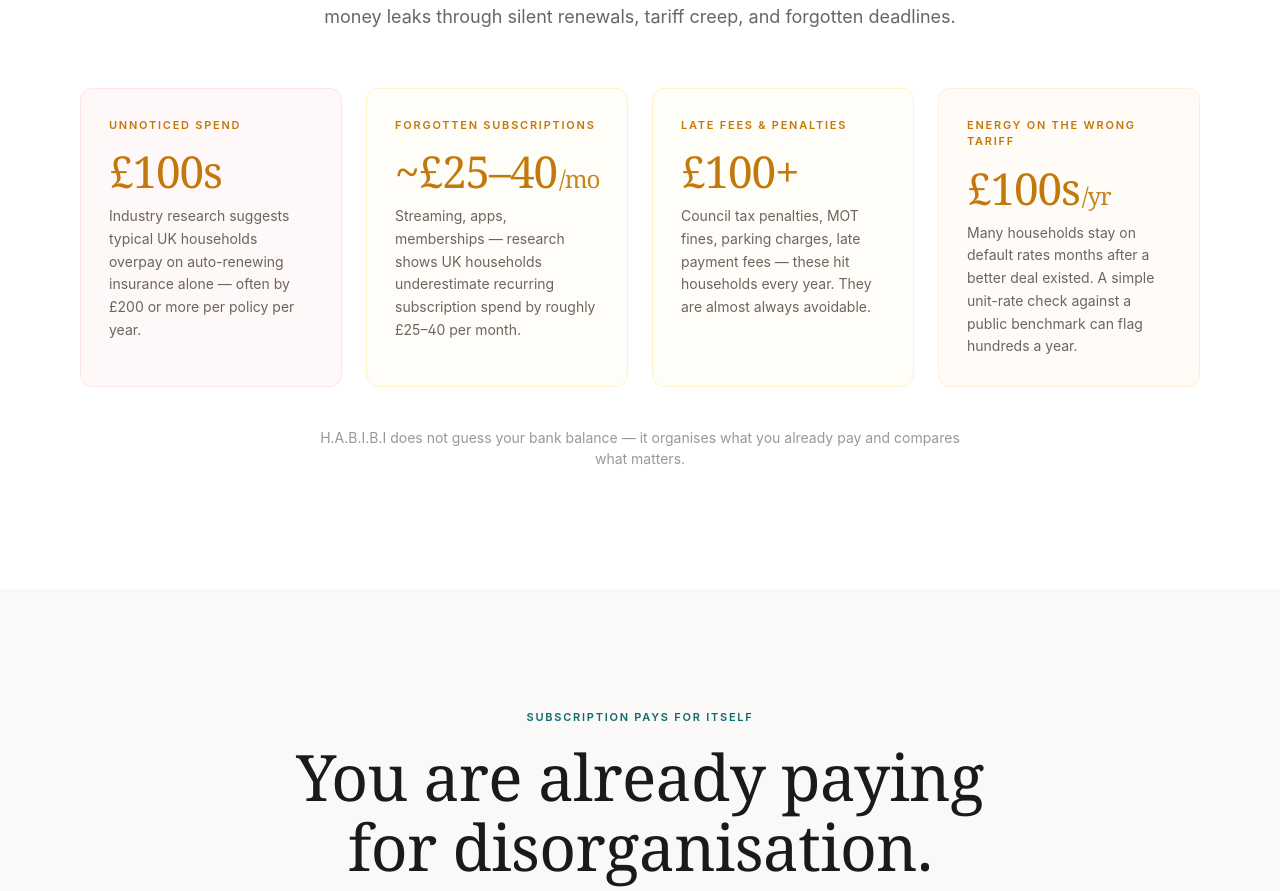
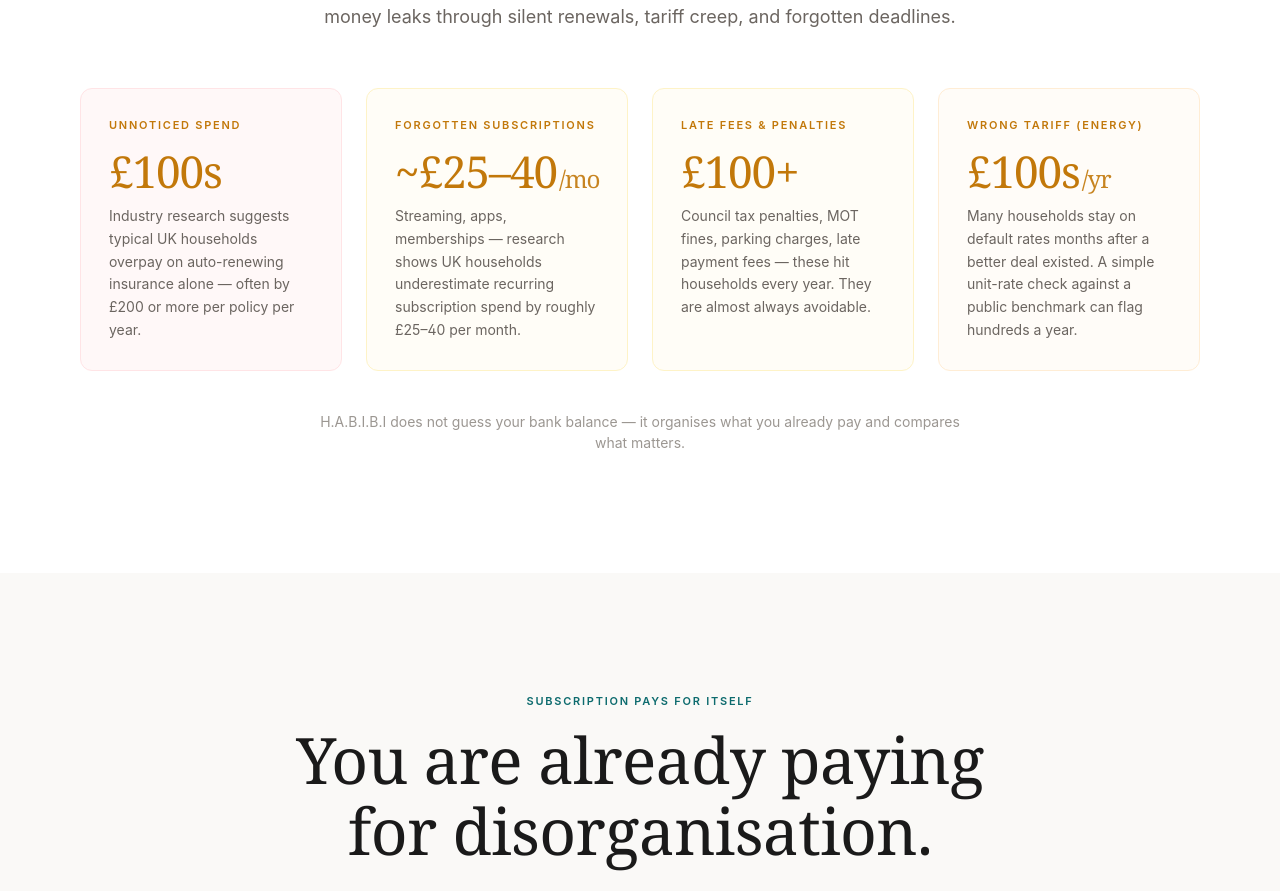
Before and after one commit to chessz/ihabibi-site, a Next.js app: page / in a window 1280 px wide. Shown: the part 1323-2214 px from the top of the page. Built offline with nearby package versions, Linux system fonts and the light colour scheme.

Commit message:
change title

```diff
--- a/src/app/page.tsx
+++ b/src/app/page.tsx
@@ -313,7 +313,7 @@ function WhyItMattersSection() {
           />
 
           <StatCard
-            kicker="Energy on the wrong tariff"
+            kicker="Wrong tariff (Energy)"
             value={
               <span className="inline-flex items-baseline whitespace-nowrap">
                 <span>£100s</span>
```
